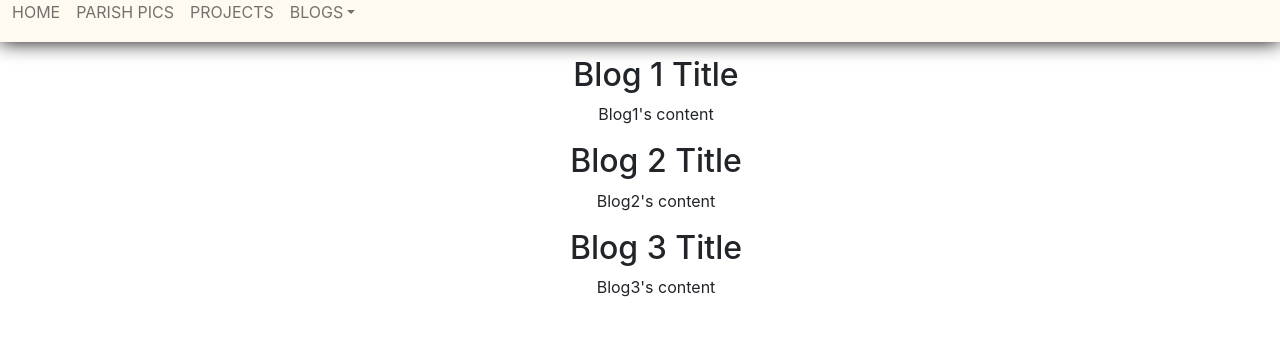
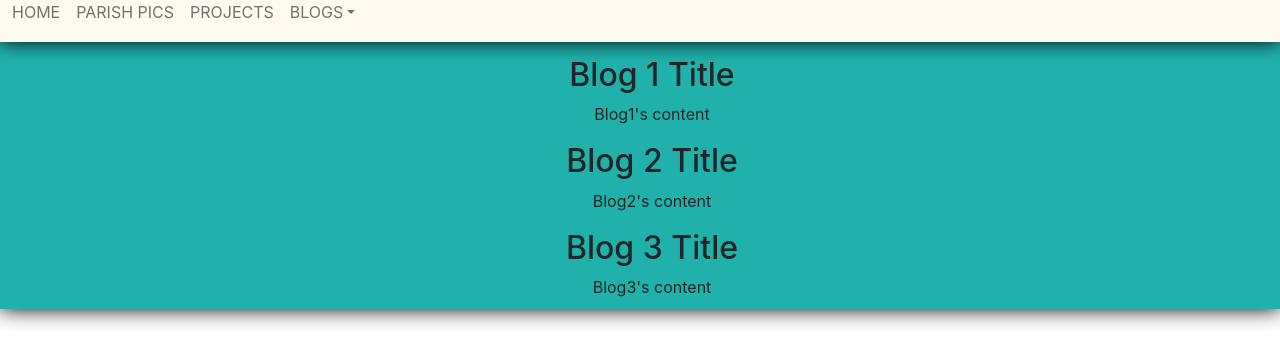
Before and after one commit to ParishBen/parishs-place, a React (Create React App) app: page /blogs in a window 1280 px wide. Shown: the top 364 px of the page. Built offline with nearby package versions, Linux system fonts and the light colour scheme.

Commit message:
Added index views (rendering all blogs)

```diff
--- a/src/Blogs.js
+++ b/src/Blogs.js
@@ -4,13 +4,16 @@ import Blog3 from "./Blog3"
 
 const Blogs = () => {
     return (
-        <><span style={{backgroundColor:'#ad9c3a', position:'relative',top:'12pt'}}>
+        <>
+        <div class="container-fluid" style={{backgroundColor:'lightseagreen', boxShadow: '0 0 20px black',textAlign:'center', paddingBottom: '10px', paddingLeft:'3pt' }}>
+        <span style={{backgroundColor:'#ad9c3a', position:'relative',top:'12pt'}}>
             <ul style={{listStyle:'none'}}>
                 <li><Blog1/></li>
                 <li><Blog2/></li>
                 <li><Blog3/></li>
             </ul>
-        </span></>
+        </span>
+        </div></>
 
     )
 }
```
